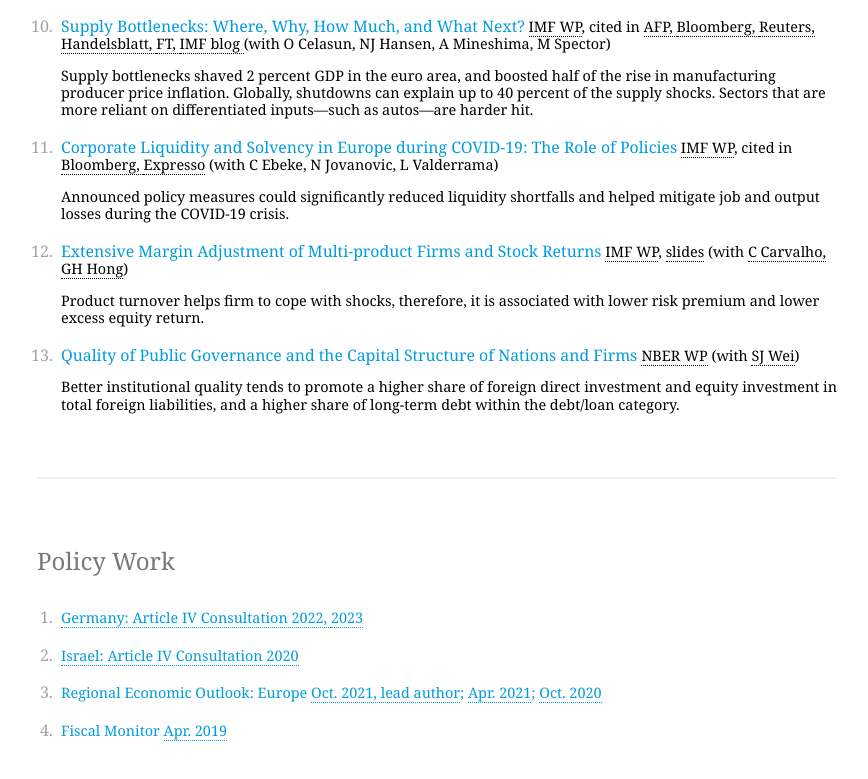
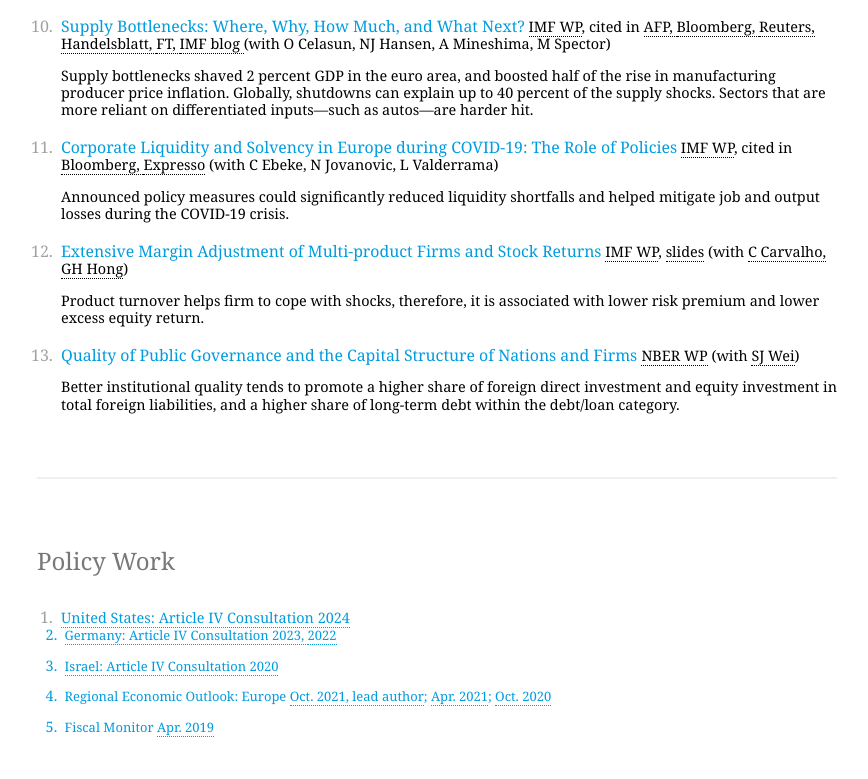
Before and after one commit to jingzhoujz/jingzhoujz.github.io, a plain HTML site: page index.html in a window 1280 px wide. Shown: the part 1533-2312 px from the top of the page, without its empty margins (395-1263 px from the left). Drawn offline with Linux system fonts and the light colour scheme.

Commit message:
Update index.html

```diff
--- a/index.html
+++ b/index.html
@@ -200,8 +200,9 @@
 			<h2>Policy Work</h2>
 			<div class="major">
 				<ol>
-				<li><h5><span style="color: #009CDE"><a href="https://www.imf.org/en/Publications/CR/Issues/2022/07/19/Germany-2022-Article-IV-Consultation-Press-Release-Staff-Report-and-Statement-by-the-521018">Germany: Article IV Consultation 2022, </a>
-				<a href="https://www.imf.org/en/Publications/CR/Issues/2023/07/14/Germany-2023-Article-IV-Consultation-Press-Release-Staff-Report-and-Statement-by-the-536350">2023</a></span> </h5></li>
+				<li><h5><span style="color: #009CDE"><a href="https://www.imf.org/en/Publications/CR/Issues/2024/07/18/United-States-2024-Article-IV-Consultation-Press-Release-Staff-Report-and-Statement-by-the-552100">United States: Article IV Consultation 2024</a>
+				<li><h5><span style="color: #009CDE"><a href="https://www.imf.org/en/Publications/CR/Issues/2023/07/14/Germany-2023-Article-IV-Consultation-Press-Release-Staff-Report-and-Statement-by-the-536350">Germany: Article IV Consultation 2023, </a>
+				<a href="https://www.imf.org/en/Publications/CR/Issues/2022/07/19/Germany-2022-Article-IV-Consultation-Press-Release-Staff-Report-and-Statement-by-the-521018">2022</a></span> </h5></li>
 				<li><h5><span style="color: #009CDE"><a href="https://www.imf.org/en/Publications/CR/Issues/2021/01/21/Israel-2020-Article-IV-Consultation-Press-Release-Staff-Report-and-Statement-by-the-50028">Israel: Article IV Consultation 2020</a></span> </h5></li>
 				<li><h5><span style="color: #009CDE">Regional Economic Outlook: Europe <a href="https://www.imf.org/en/Publications/REO/EU/Issues/2021/10/20/regional-economic-outlook-for-europe-october-2021">Oct. 2021, lead author</a>; <a href="https://www.imf.org/en/Publications/REO/EU/Issues/2021/04/12/regional-economic-outlook-for-europe">Apr. 2021</a>; <a href="https://www.imf.org/en/Publications/REO/EU/Issues/2020/10/19/REO-EUR-1021">Oct. 2020</a> </span> </h5></li>
 				<li><h5><span style="color: #009CDE">Fiscal Monitor <a href="https://www.imf.org/en/Publications/FM/Issues/2019/03/18/fiscal-monitor-april-2019">Apr. 2019</a></span> </h5></li>
```
